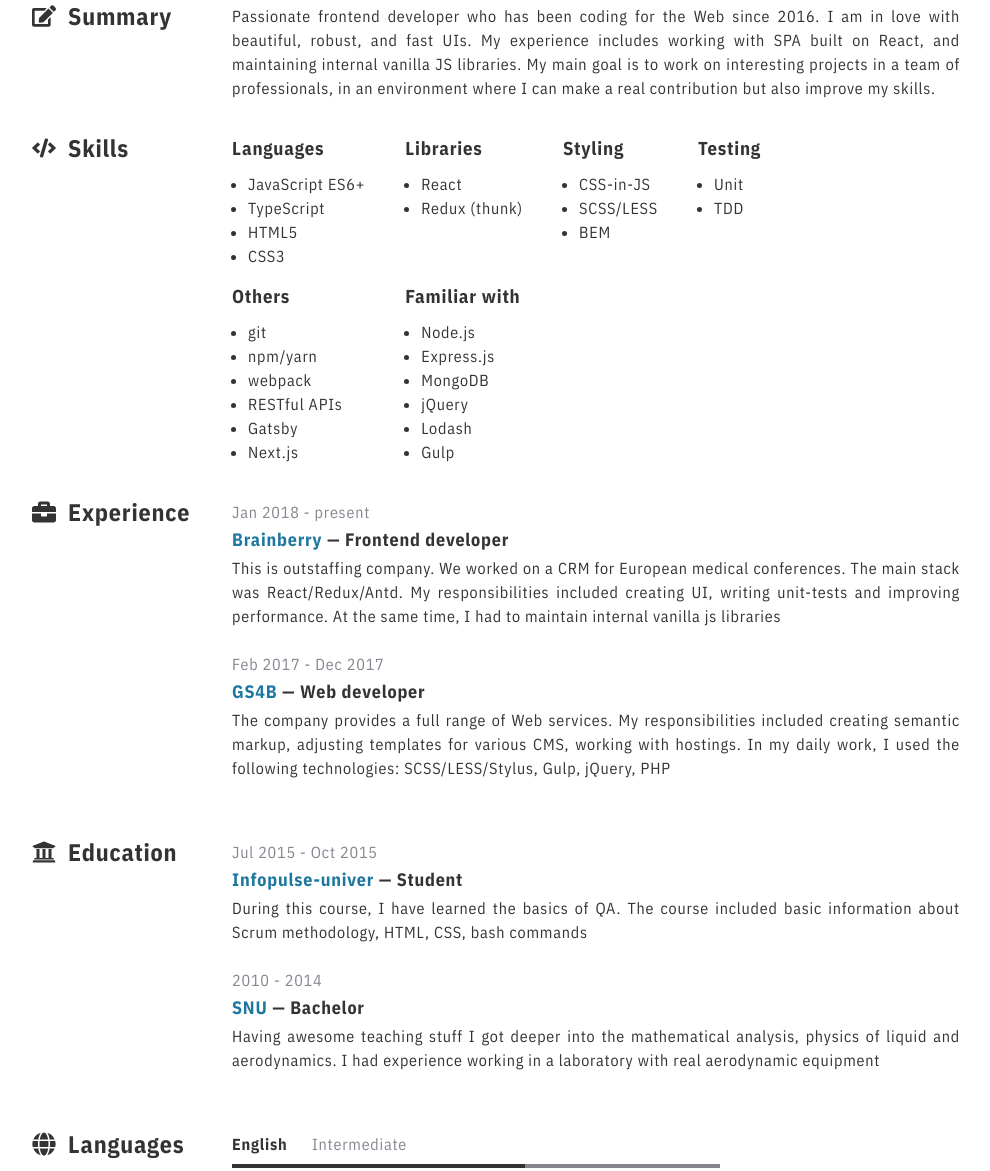
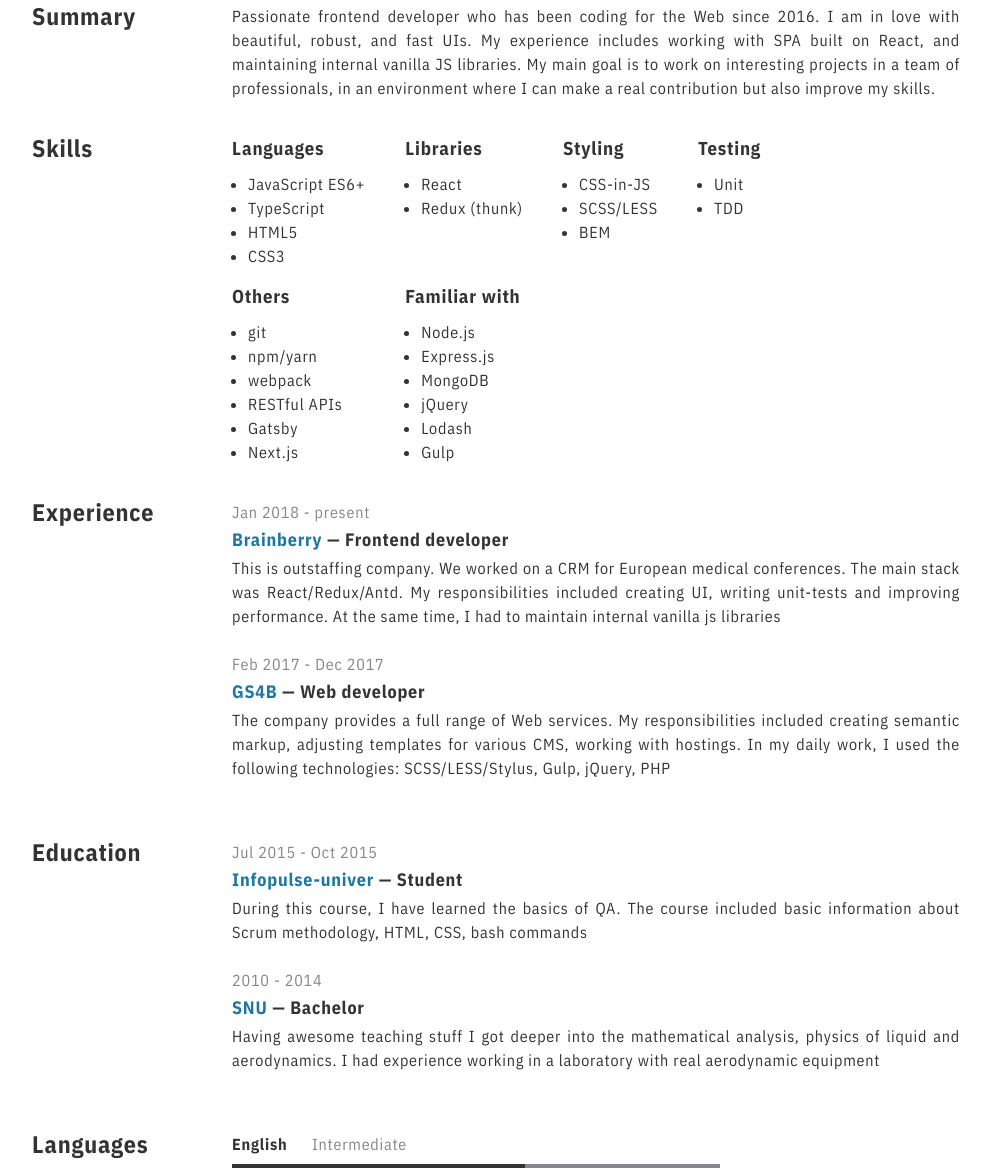
Before and after one commit to serhiiminin/cv, a Gatsby site: page / in a window 1280 px wide. Shown: the part 237-1408 px from the top of the page, without its empty margins (144-1134 px from the left). Built offline with nearby package versions, Linux system fonts and the light colour scheme; Gatsby itself is replaced by a stand-in of ours.

Commit message:
remove icons for titles

```diff
--- a/package.json
+++ b/package.json
@@ -8,7 +8,7 @@
     "babel-plugin-styled-components": "1.10.6",
     "gatsby": "2.13.64",
     "gatsby-image": "2.2.8",
-    "gatsby-plugin-google-analytics": "^2.1.7",
+    "gatsby-plugin-google-analytics": "2.1.7",
     "gatsby-plugin-manifest": "2.2.5",
     "gatsby-plugin-offline": "2.2.6",
     "gatsby-plugin-react-helmet": "3.1.3",
@@ -20,8 +20,8 @@
     "react": "16.9.0",
     "react-dom": "16.9.0",
     "react-helmet": "5.2.1",
-    "react-icons": "^3.7.0",
-    "shortid": "^2.2.14",
+    "react-icons": "3.7.0",
+    "shortid": "2.2.14",
     "styled-components": "4.3.2",
     "styled-normalize": "8.0.6",
     "typeface-ibm-plex-sans-condensed": "0.0.61"
--- a/src/components/education.js
+++ b/src/components/education.js
@@ -1,11 +1,10 @@
 import React from "react"
 import PropTypes from 'prop-types';
-import { FaUniversity } from "react-icons/fa"
 import Section from "./section"
 import DetailedLine from "./ditailed-line"
 
 const Education = ({ education }) => (
-  <Section title="Education" icon={<FaUniversity/>}>
+  <Section title="Education">
     {education.map(({ organization, organizationRef, period, position, description }) => (
       <DetailedLine
         key={organization}
--- a/src/components/experience.js
+++ b/src/components/experience.js
@@ -1,11 +1,10 @@
 import React from "react"
 import PropTypes from 'prop-types';
-import { FaBriefcase } from "react-icons/fa"
 import DetailedLine from './ditailed-line';
 import Section from "./section"
 
 const Experience = ({ experience }) => (
-  <Section title="Experience" icon={<FaBriefcase/>}>
+  <Section title="Experience">
     {experience.map(({ organization, organizationRef, period, position, description }) => (
       <DetailedLine
         key={organization}
--- a/src/components/languages.js
+++ b/src/components/languages.js
@@ -1,11 +1,10 @@
 import React from "react"
 import PropTypes from "prop-types"
-import { FaGlobe } from "react-icons/fa"
 import Section from "./section"
 import LanguageLines from "./language-lines"
 
 const Languages = ({ languages }) => (
-  <Section title="Languages" icon={<FaGlobe/>}>
+  <Section title="Languages">
     <LanguageLines data={languages}/>
   </Section>
 )
--- a/src/components/section.js
+++ b/src/components/section.js
@@ -29,13 +29,8 @@ const Title = styled.h2`
   font-weight: bold;
 `
 
-const TitleText = styled.span`
-  margin-left: ${({ theme, icon }) => icon ? theme.spacing[2] : 0};
-`
-
-const SectionCmp = ({ title, icon, children, titleRender }) => {
-  const TitleTextCmp = title && <TitleText icon={icon}>{title}</TitleText>
-  const TitleCmp = (icon || title) && <Title>{icon}{TitleTextCmp}</Title>
+const SectionCmp = ({ title, children, titleRender }) => {
+  const TitleCmp = title && <Title>{title}</Title>
 
   return (
     <Section>
@@ -46,7 +41,6 @@ const SectionCmp = ({ title, icon, children, titleRender }) => {
 }
 
 SectionCmp.propTypes = {
-  icon: PropTypes.node,
   title: PropTypes.string,
   titleRender: PropTypes.node,
   children: PropTypes.node.isRequired,
@@ -54,7 +48,6 @@ SectionCmp.propTypes = {
 
 SectionCmp.defaultProps = {
   titleRender: null,
-  icon: null,
   title: null,
 }
 
--- a/src/components/skills.js
+++ b/src/components/skills.js
@@ -1,11 +1,10 @@
 import React from "react"
 import PropTypes from 'prop-types';
-import { FaCode } from "react-icons/fa"
 import Section from "./section"
 import SkillLines from "./skill-lines"
 
 const Skills = ({ skills }) => (
-  <Section title="Skills" icon={<FaCode/>}>
+  <Section title="Skills">
     <SkillLines data={skills}/>
   </Section>
 )
--- a/src/components/summary.js
+++ b/src/components/summary.js
@@ -1,6 +1,5 @@
 import React from "react"
 import PropTypes from "prop-types"
-import { FaEdit } from "react-icons/fa"
 import Section from "./section"
 import styled from 'styled-components';
 
@@ -10,7 +9,7 @@ const SummaryText = styled.p`
 `;
 
 const Summary = ({ summary }) => (
-  <Section title="Summary" icon={<FaEdit/>}>
+  <Section title="Summary">
     <SummaryText>{summary}</SummaryText>
   </Section>
 )
```
Also changed, not shown: 1 other file.
